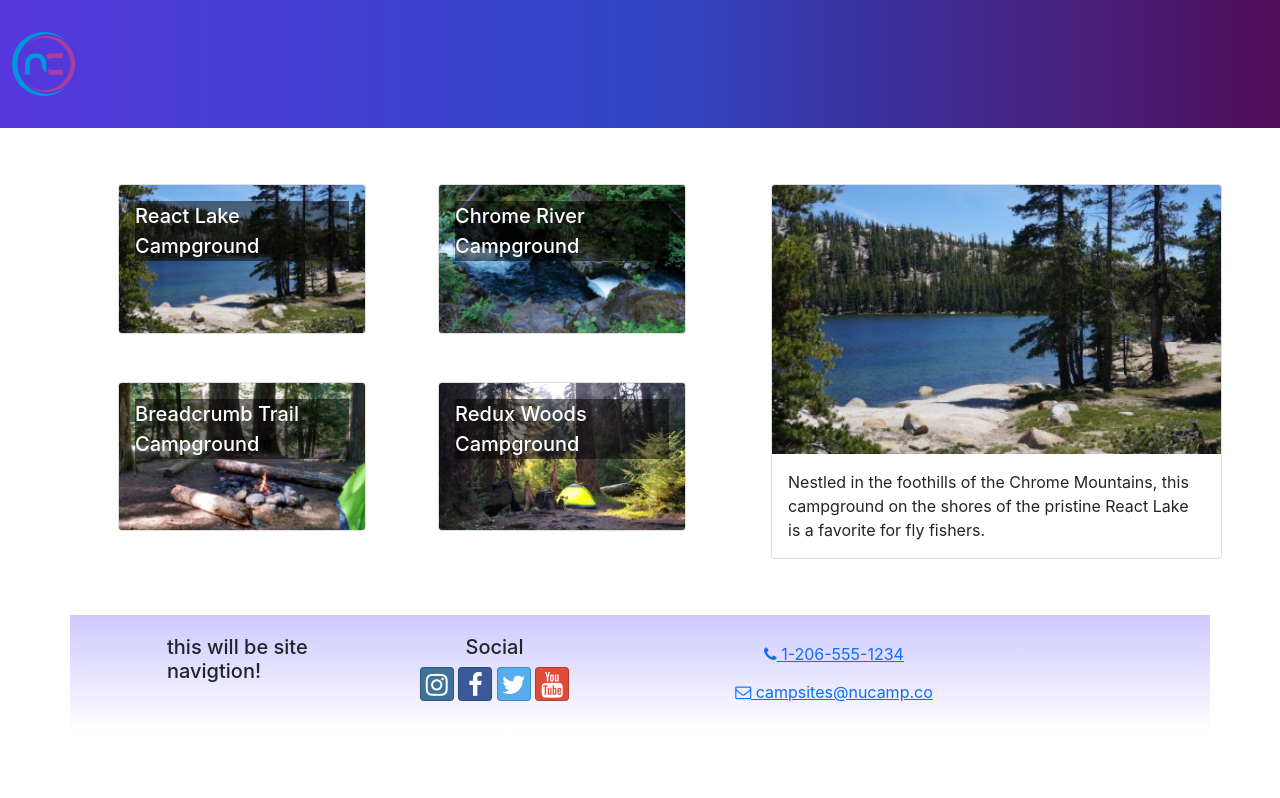
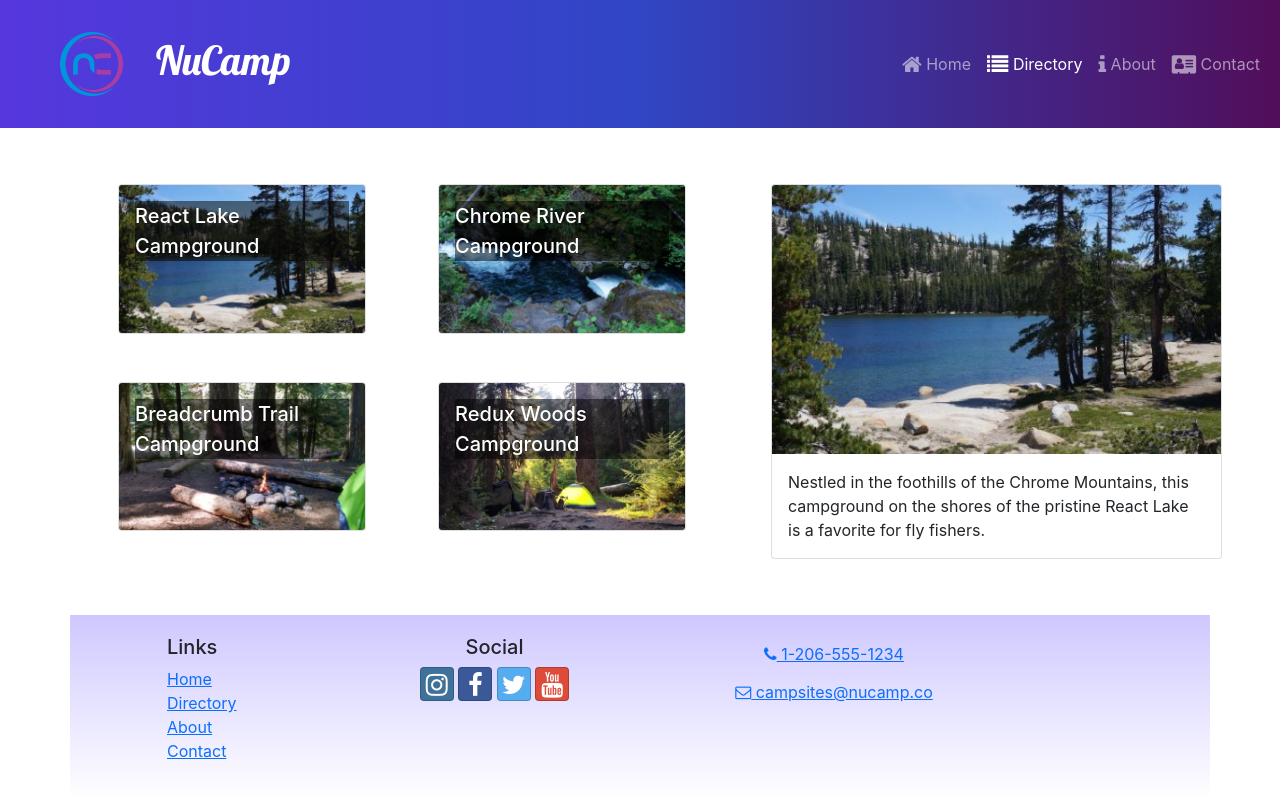
Before and after one commit to cbenedict76/3-React_2023_01_04, a React (Create React App) app: page /directory in a window 1280 px wide. Built offline with nearby package versions, Linux system fonts and the light colour scheme.

Commit message:
3-React - Week 2 - Header and Footer Links

```diff
--- a/src/App.js
+++ b/src/App.js
@@ -10,7 +10,6 @@
   return (
     <div className="App">
       <Header />
-      {/* <CampsitesDirectoryPage /> */}
       <Routes>
         <Route path='/' element={<HomePage/>} />
         <Route path='contact' element={<ContactPage />} />
--- a/src/components/Footer.js
+++ b/src/components/Footer.js
@@ -1,11 +1,28 @@
 import { Container, Row, Col } from 'reactstrap';
+import { Link } from 'react-router-dom';
+
 
 const Footer = () => {
     return (
         <Container className='site-footer'>
             <Row>
-            <Col xs={{ size: 4, offset: 1 }} sm='2'><h5>this will be site navigtion!</h5></Col>
-            <Col xs={{ size: 6}} sm='3' className='text-center'>
+                <Col xs={{ size: 4, offset: 1 }} sm='2'>
+                    <h5>Links</h5>
+                    <ul className='list-unstyled'>
+                        <li>
+                            <Link to='/'>Home</Link>
+                        </li>
+                        <li>
+                            <Link to='/directory'>Directory</Link>
+                        </li>
+                        <li>
+                        <Link to='/about'>About</Link>
+                        </li>
+                        <li>
+                        <Link to='/contact'>Contact</Link>
+                        </li>
+                    </ul></Col>
+                <Col xs={{ size: 6}} sm='3' className='text-center'>
             <h5>Social</h5>
                         <a
                             className='btn btn-social-icon btn-instagram'
@@ -31,9 +48,9 @@
                         >
                             <i className='fa fa-youtube' />
                         </a>
-            </Col>
-            <Col sm='4' className='text-center'>
-            <a
+                        </Col>
+                        <Col sm='4' className='text-center'>
+                        <a
                             role='button'
                             className='btn btn-link'
                             href='tel:+12065551234'
--- a/src/components/Header.js
+++ b/src/components/Header.js
@@ -1,12 +1,44 @@
-import { Navbar, NavbarBrand } from 'reactstrap';
+import { useState } from 'react';
+import { Navbar, NavbarBrand, Collapse, NavbarToggler, Nav, NavItem } from 'reactstrap';
+import { NavLink } from 'react-router-dom';
+
 import NucampLogo from '../app/assets/img/logo.png';
 
 const Header = () => {
+    const [menuOpen, setMenuOpen] = useState(false)
+
     return (
         <Navbar dark color='primary' sticky='top' expand='md'>
-            <NavbarBrand href='/'>
-                <img src={NucampLogo} alt='nucamp logo' />
+            <NavbarBrand className='ms-5' href='/'>
+                <img src={NucampLogo} alt='nucamp logo' className='float-start'/>
+                <h1 className='mt-1'>NuCamp</h1>
             </NavbarBrand>
+
+            <NavbarToggler onClick={() => setMenuOpen(!menuOpen) } />
+            <Collapse isOpen={menuOpen} navbar>
+                <Nav className='ms-auto' navbar>
+                    <NavItem>
+                        <NavLink className='nav-link' to='/'>
+                            <i className='fa fa-home fa-lg' /> Home
+                        </NavLink>
+                    </NavItem>
+                    <NavItem>
+                        <NavLink className='nav-link' to='/directory'>
+                            <i className='fa fa-list fa-lg' /> Directory
+                        </NavLink>
+                    </NavItem>
+                    <NavItem>
+                        <NavLink className='nav-link' to='/about'>
+                            <i className='fa fa-info fa-lg' /> About
+                        </NavLink>
+                    </NavItem>
+                    <NavItem>
+                        <NavLink className='nav-link' to='/contact'>
+                            <i className='fa fa-address-card fa-lg' /> Contact
+                        </NavLink>
+                    </NavItem>
+                </Nav>
+            </Collapse>
         </Navbar>
     )
 }
```
